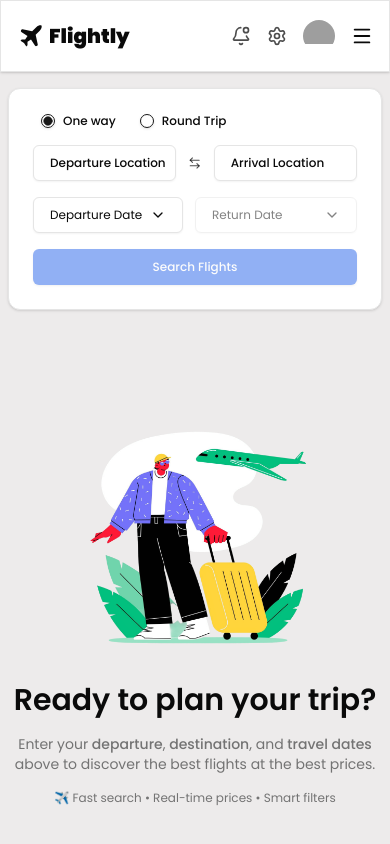
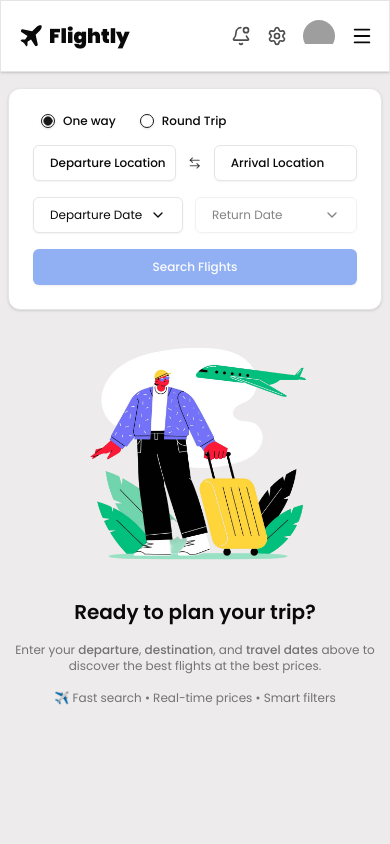
Before and after one commit to akshaywritescode/flightly, a Next.js app: page / in a window 390 px wide. Shown: the top 844 px of the page. Built offline with nearby package versions, Linux system fonts and the light colour scheme; grey boxes are pictures that could not be loaded.

Commit message:
made weilcome illustration responsive

```diff
--- a/app/components/ui/WelcomeIllustration.tsx
+++ b/app/components/ui/WelcomeIllustration.tsx
@@ -3,7 +3,7 @@ import Image from "next/image";
 
 export default function WelcomeState() {
   return (
-    <div className="flex flex-col items-center justify-center gap-4 py-24 text-center">
+    <div className="flex flex-col items-center justify-center gap-4 py-3 sm:py-6 text-center">
       <Image
         src={WelcomeIllustration}
         alt="Search for flights illustration"
@@ -13,15 +13,15 @@ export default function WelcomeState() {
         priority
       />
 
-      <h1 className="text-3xl font-semibold">
+      <h1 className="text-xl sm:text-2xl md:text-3xl lg:text-4xl font-semibold">
         Ready to plan your trip?
       </h1>
 
-      <p className="max-w-md text-sm text-muted-foreground">
+      <p className="max-w-md text-xs sm:text-sm text-muted-foreground">
         Enter your <span className="font-medium">departure</span>,{" "}
         <span className="font-medium">destination</span>, and{" "}
-        <span className="font-medium">travel dates</span> above to discover
-        the best flights at the best prices.
+        <span className="font-medium">travel dates</span> above to discover the
+        best flights at the best prices.
       </p>
 
       <p className="text-xs text-muted-foreground">
```
